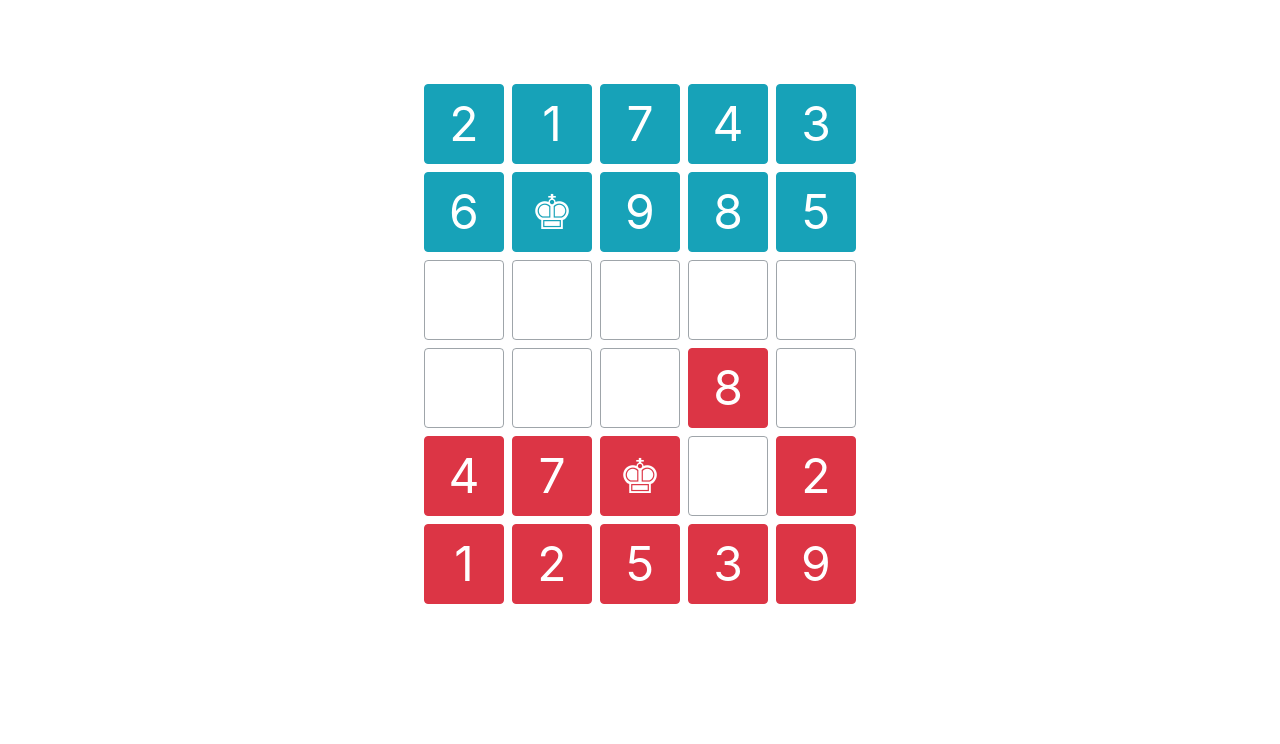
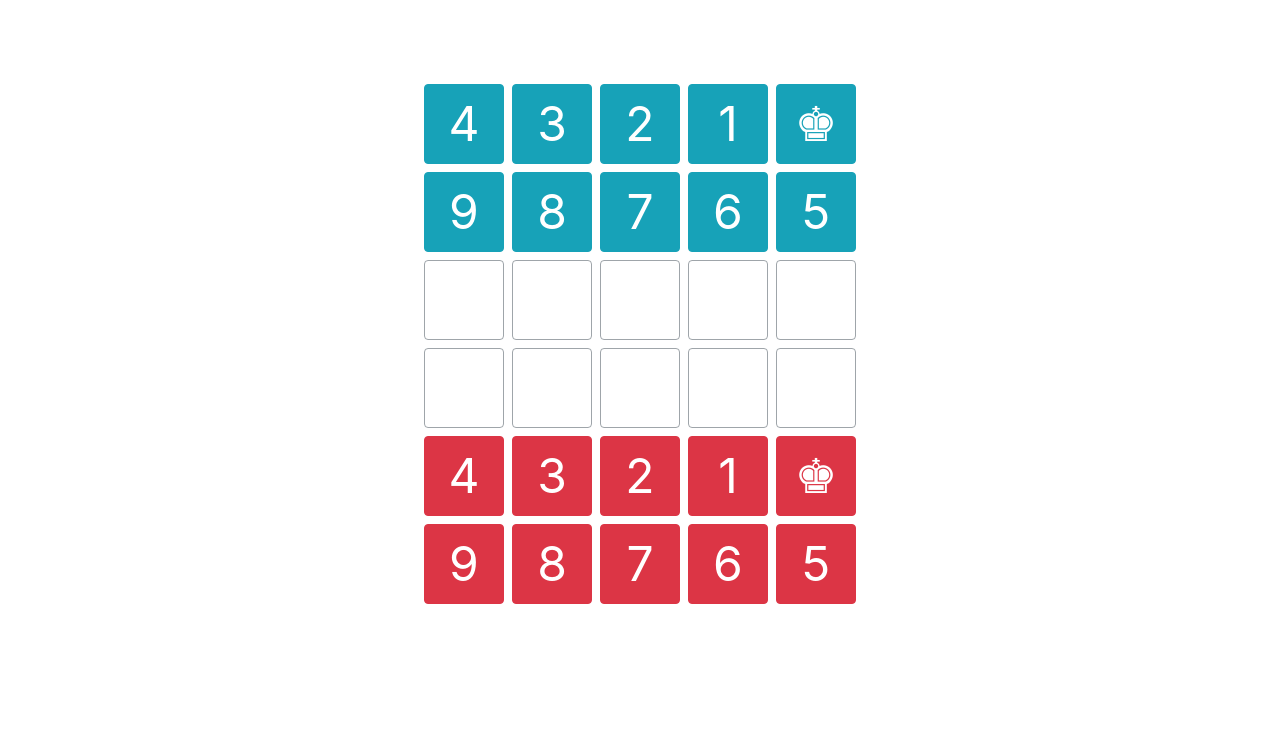
Before and after one commit to thomasmarlow/chessterisk, a website: page index.html in a window 1280 px wide. Shown: the part 56-800 px from the top of the page. Drawn offline with Linux system fonts and the light colour scheme.

Commit message:
board creation now depends on list of JSONs

```diff
--- a/index.html
+++ b/index.html
@@ -8,7 +8,7 @@
   <meta name="description" content="">
   <meta name="author" content="">
 
-  <title>Chanss</title>
+  <title>chessterisk*</title>
 
   <!-- Bootstrap core CSS -->
   <link href="vendor/bootstrap/css/bootstrap.min.css" rel="stylesheet">
@@ -22,11 +22,11 @@
   <!-- Navigation -->
   <nav class="navbar navbar-expand-lg navbar-dark bg-dark static-top">
     <div class="container">
-      <a class="navbar-brand" href="#">chanss.com</a>
+      <a class="navbar-brand" href="#">chessterisk*</a>
       <button class="navbar-toggler" type="button" data-toggle="collapse" data-target="#navbarResponsive" aria-controls="navbarResponsive" aria-expanded="false" aria-label="Toggle navigation">
         <span class="navbar-toggler-icon"></span>
       </button>
-      <div class="collapse navbar-collapse" id="navbarResponsive">
+      <!-- <div class="collapse navbar-collapse" id="navbarResponsive">
         <ul class="navbar-nav ml-auto">
           <li class="nav-item active">
             <a class="nav-link" href="#">algo
@@ -43,7 +43,7 @@
             <a class="nav-link" href="#">quién sabe</a>
           </li>
         </ul>
-      </div>
+      </div> -->
     </div>
   </nav>
 
@@ -51,104 +51,104 @@
   <div id="board-main" class="container" style="height: 85vh; padding-top: 10vh;">
     <div class="row justify-content-center">
       <div class="col-auto m-0 p-1">
-        <button type="button" class="btn btn-info board-ally-piece" style="height: 10vh; width: 10vh; font-size: 6vh; line-height: 6vh">2</button>
+        <button id="board-square-5-4" type="button" class="btn board-square board-empty-square btn-outline-secondary disabled"></button>
       </div>
       <div class="col-auto m-0 p-1">
-        <button type="button" class="btn btn-info board-ally-piece" style="height: 10vh; width: 10vh; font-size: 6vh; line-height: 6vh">1</button>
+        <button id="board-square-5-3" type="button" class="btn board-square board-empty-square btn-outline-secondary disabled"></button>
       </div>
       <div class="col-auto m-0 p-1">
-        <button type="button" class="btn btn-info board-ally-piece" style="height: 10vh; width: 10vh; font-size: 6vh; line-height: 6vh">7</button>
+        <button id="board-square-5-2" type="button" class="btn board-square board-empty-square btn-outline-secondary disabled"></button>
       </div>
       <div class="col-auto m-0 p-1">
-        <button type="button" class="btn btn-info board-ally-piece" style="height: 10vh; width: 10vh; font-size: 6vh; line-height: 6vh">4</button>
+        <button id="board-square-5-1" type="button" class="btn board-square board-empty-square btn-outline-secondary disabled"></button>
       </div>
       <div class="col-auto m-0 p-1">
-        <button type="button" class="btn btn-info board-ally-piece" style="height: 10vh; width: 10vh; font-size: 6vh; line-height: 6vh">3</button>
+        <button id="board-square-5-0" type="button" class="btn board-square board-empty-square btn-outline-secondary disabled"></button>
       </div>
     </div>
     <div class="row justify-content-center">
       <div class="col-auto m-0 p-1">
-        <button type="button" class="btn btn-info board-ally-piece" style="height: 10vh; width: 10vh; font-size: 6vh; line-height: 6vh">6</button>
+        <button id="board-square-4-4" type="button" class="btn board-square board-empty-square btn-outline-secondary disabled"></button>
       </div>
       <div class="col-auto m-0 p-1">
-        <button type="button" class="btn btn-info board-ally-piece" style="height: 10vh; width: 10vh; font-size: 6vh; line-height: 6vh">♚</button>
+        <button id="board-square-4-3" type="button" class="btn board-square board-empty-square btn-outline-secondary disabled"></button>
       </div>
       <div class="col-auto m-0 p-1">
-        <button type="button" class="btn btn-info board-ally-piece" style="height: 10vh; width: 10vh; font-size: 6vh; line-height: 6vh">9</button>
+        <button id="board-square-4-2" type="button" class="btn board-square board-empty-square btn-outline-secondary disabled"></button>
       </div>
       <div class="col-auto m-0 p-1">
-        <button type="button" class="btn btn-info board-ally-piece" style="height: 10vh; width: 10vh; font-size: 6vh; line-height: 6vh">8</button>
+        <button id="board-square-4-1" type="button" class="btn board-square board-empty-square btn-outline-secondary disabled"></button>
       </div>
       <div class="col-auto m-0 p-1">
-        <button type="button" class="btn btn-info board-ally-piece" style="height: 10vh; width: 10vh; font-size: 6vh; line-height: 6vh">5</button>
+        <button id="board-square-4-0" type="button" class="btn board-square board-empty-square btn-outline-secondary disabled"></button>
       </div>
     </div>
     <div class="row justify-content-center">
       <div class="col-auto m-0 p-1">
-        <button type="button" class="btn btn-outline-secondary disabled board-empty-square" style="height: 10vh; width: 10vh; font-size: 6vh; line-height: 6vh"></button>
+        <button id="board-square-3-4" type="button" class="btn board-square board-empty-square btn-outline-secondary disabled"></button>
       </div>
       <div class="col-auto m-0 p-1">
-        <button type="button" class="btn btn-outline-secondary disabled board-empty-square" style="height: 10vh; width: 10vh; font-size: 6vh; line-height: 6vh"></button>
+        <button id="board-square-3-3" type="button" class="btn board-square board-empty-square btn-outline-secondary disabled"></button>
       </div>
       <div class="col-auto m-0 p-1">
-        <button type="button" class="btn btn-outline-secondary disabled board-empty-square" style="height: 10vh; width: 10vh; font-size: 6vh; line-height: 6vh"></button>
+        <button id="board-square-3-2" type="button" class="btn board-square board-empty-square btn-outline-secondary disabled"></button>
       </div>
       <div class="col-auto m-0 p-1">
-        <button type="button" class="btn btn-outline-secondary disabled board-empty-square" style="height: 10vh; width: 10vh; font-size: 6vh; line-height: 6vh"></button>
+        <button id="board-square-3-1" type="button" class="btn board-square board-empty-square btn-outline-secondary disabled"></button>
       </div>
       <div class="col-auto m-0 p-1">
-        <button type="button" class="btn btn-outline-secondary disabled board-empty-square" style="height: 10vh; width: 10vh; font-size: 6vh; line-height: 6vh"></button>
+        <button id="board-square-3-0" type="button" class="btn board-square board-empty-square btn-outline-secondary disabled"></button>
       </div>
     </div>
     <div class="row justify-content-center">
       <div class="col-auto m-0 p-1">
-        <button type="button" class="btn btn-outline-secondary disabled board-empty-square" style="height: 10vh; width: 10vh; font-size: 6vh; line-height: 6vh"></button>
+        <button id="board-square-2-4" type="button" class="btn board-square board-empty-square btn-outline-secondary disabled"></button>
       </div>
       <div class="col-auto m-0 p-1">
-        <button type="button" class="btn btn-outline-secondary disabled board-empty-square" style="height: 10vh; width: 10vh; font-size: 6vh; line-height: 6vh"></button>
+        <button id="board-square-2-3" type="button" class="btn board-square board-empty-square btn-outline-secondary disabled"></button>
       </div>
       <div class="col-auto m-0 p-1">
-        <button type="button" class="btn btn-outline-secondary disabled board-empty-square" style="height: 10vh; width: 10vh; font-size: 6vh; line-height: 6vh"></button>
+        <button id="board-square-2-2" type="button" class="btn board-square board-empty-square btn-outline-secondary disabled"></button>
       </div>
       <div class="col-auto m-0 p-1">
-        <button type="button" class="btn btn-danger board-enemy-piece" style="height: 10vh; width: 10vh; font-size: 6vh; line-height: 6vh">8</button>
+        <button id="board-square-2-1" type="button" class="btn board-square board-empty-square btn-outline-secondary disabled"></button>
       </div>
       <div class="col-auto m-0 p-1">
-        <button type="button" class="btn btn-outline-secondary disabled board-empty-square" style="height: 10vh; width: 10vh; font-size: 6vh; line-height: 6vh"></button>
+        <button id="board-square-2-0" type="button" class="btn board-square board-empty-square btn-outline-secondary disabled"></button>
       </div>
     </div>
     <div class="row justify-content-center">
       <div class="col-auto m-0 p-1">
-        <button type="button" class="btn btn-danger board-enemy-piece" style="height: 10vh; width: 10vh; font-size: 6vh; line-height: 6vh">4</button>
+        <button id="board-square-1-4" type="button" class="btn board-square board-empty-square btn-outline-secondary disabled"></button>
       </div>
       <div class="col-auto m-0 p-1">
-        <button type="button" class="btn btn-danger board-enemy-piece" style="height: 10vh; width: 10vh; font-size: 6vh; line-height: 6vh">7</button>
+        <button id="board-square-1-3" type="button" class="btn board-square board-empty-square btn-outline-secondary disabled"></button>
       </div>
       <div class="col-auto m-0 p-1">
-        <button type="button" class="btn btn-danger board-enemy-piece" style="height: 10vh; width: 10vh; font-size: 6vh; line-height: 6vh">♚</button>
+        <button id="board-square-1-2" type="button" class="btn board-square board-empty-square btn-outline-secondary disabled"></button>
       </div>
       <div class="col-auto m-0 p-1">
-        <button type="button" class="btn btn-outline-secondary disabled board-empty-square" style="height: 10vh; width: 10vh; font-size: 6vh; line-height: 6vh"></button>
+        <button id="board-square-1-1" type="button" class="btn board-square board-empty-square btn-outline-secondary disabled"></button>
       </div>
       <div class="col-auto m-0 p-1">
-        <button type="button" class="btn btn-danger board-enemy-piece" style="height: 10vh; width: 10vh; font-size: 6vh; line-height: 6vh">2</button>
+        <button id="board-square-1-0" type="button" class="btn board-square board-empty-square btn-outline-secondary disabled"></button>
       </div>
     </div>
     <div class="row justify-content-center">
       <div class="col-auto m-0 p-1">
-        <button type="button" class="btn btn-danger board-enemy-piece" style="height: 10vh; width: 10vh; font-size: 6vh; line-height: 6vh">1</button>
+        <button id="board-square-0-4" type="button" class="btn board-square board-empty-square btn-outline-secondary disabled"></button>
       </div>
       <div class="col-auto m-0 p-1">
-        <button type="button" class="btn btn-danger board-enemy-piece" style="height: 10vh; width: 10vh; font-size: 6vh; line-height: 6vh">2</button>
+        <button id="board-square-0-3" type="button" class="btn board-square board-empty-square btn-outline-secondary disabled"></button>
       </div>
       <div class="col-auto m-0 p-1">
-        <button type="button" class="btn btn-danger board-enemy-piece" style="height: 10vh; width: 10vh; font-size: 6vh; line-height: 6vh">5</button>
+        <button id="board-square-0-2" type="button" class="btn board-square board-empty-square btn-outline-secondary disabled"></button>
       </div>
       <div class="col-auto m-0 p-1">
-        <button type="button" class="btn btn-danger board-enemy-piece" style="height: 10vh; width: 10vh; font-size: 6vh; line-height: 6vh">3</button>
+        <button id="board-square-0-1" type="button" class="btn board-square board-empty-square btn-outline-secondary disabled"></button>
       </div>
       <div class="col-auto m-0 p-1">
-        <button type="button" class="btn btn-danger board-enemy-piece" style="height: 10vh; width: 10vh; font-size: 6vh; line-height: 6vh">9</button>
+        <button id="board-square-0-0" type="button" class="btn board-square board-empty-square btn-outline-secondary disabled"></button>
       </div>
     </div>
   </div>
--- a/resources/css/game.css
+++ b/resources/css/game.css
@@ -0,0 +1,6 @@
+.board-square {
+    height: 10vh;
+    width: 10vh;
+    font-size: 6vh;
+    line-height: 6vh
+}
--- a/resources/js/game.js
+++ b/resources/js/game.js
@@ -1,3 +1,14 @@
+var board_grid = []
+var min_row = 0
+var max_row = 6
+var min_col = 0
+var max_col = 5
+var board_ally_styling
+var board_enemy_styling
+var board_red_styling = 'btn-danger'
+var board_blue_styling = 'btn-info'
+var board_side = "blue"
+
 $('#board-main').on('click', '.board-ally-piece', function() {
     board_deselect_all()
     board_reset_all_movable()
@@ -15,28 +26,29 @@ const board_deselect_all = () => {
         if ($(this).hasClass('btn-dark')) {
             $(this).removeClass('btn-dark')
             $(this).removeClass('board-selected')
-            $(this).addClass('btn-info')
+            $(this).addClass(board_ally_styling)
         }
     });
 };
 
 const board_reset_all_movable = () => {
     $('.board-movable-square').each(function () {
-        $(this).removeClass('btn-warning')
         $(this).removeClass('board-movable-square')
         if ($(this).hasClass('board-empty-square')) {
+            $(this).removeClass('btn-secondary')
             $(this).addClass('btn-outline-secondary')
             $(this).addClass('disabled')
         }
         if ($(this).hasClass('board-enemy-piece')) {
-            $(this).addClass('btn-danger')
+            $(this).removeClass('btn-warning')
+            $(this).addClass(board_enemy_styling)
         }
     });
 };
 
 const board_select = (square_to_select) => {
-    if (square_to_select.hasClass('btn-info')) {
-        square_to_select.removeClass('btn-info')
+    if (square_to_select.hasClass(board_ally_styling)) {
+        square_to_select.removeClass(board_ally_styling)
     }
     square_to_select.addClass('btn-dark')
     square_to_select.addClass('board-selected')
@@ -47,6 +59,13 @@ const board_make_movable_squares_for = (selected_ally_piece) => {
         if ($(this).hasClass('btn-outline-secondary')) {
             $(this).removeClass('btn-outline-secondary')
             $(this).removeClass('disabled')
+            $(this).addClass('btn-secondary')
+            $(this).addClass('board-movable-square')
+        }
+    });
+    $('.board-enemy-piece').each(function () {
+        if ($(this).hasClass(board_enemy_styling)) {
+            $(this).removeClass(board_enemy_styling)
             $(this).addClass('btn-warning')
             $(this).addClass('board-movable-square')
         }
@@ -73,7 +92,7 @@ const board_make_move = (selected_ally_piece, movable_square) => {
     if (movable_square.hasClass('board-empty-square')) {
         movable_square.removeClass('board-empty-square')
         movable_square.removeClass('board-movable-square')
-        movable_square.removeClass('btn-warning')
+        movable_square.removeClass('btn-secondary')
         can_move = true
     }
     if (movable_square.hasClass('board-enemy-piece')) {
@@ -86,7 +105,7 @@ const board_make_move = (selected_ally_piece, movable_square) => {
     }
     if (can_move) {
         movable_square.addClass('board-ally-piece')
-        movable_square.addClass('btn-info')
+        movable_square.addClass(board_ally_styling)
         selected_ally_piece.removeClass('board-ally-piece')
         selected_ally_piece.removeClass('btn-dark')
         selected_ally_piece.removeClass('board-selected')
@@ -99,15 +118,201 @@ const board_make_move = (selected_ally_piece, movable_square) => {
 };
 
 const board_attack = (selected_ally_piece, movable_square) => {
-    return false
+    return true
 };
 
 const test_logger = (to_log) => {
-    if (false) {
+    if (true) {
         console.log(to_log)
     }
 };
 
 $(document).ready(function() {
-    // TODO
+    board_side = self_board_side()
+    self_generate_board_grid()
+    test_logger(board_grid)
+    test_logger(board_side == "red")
+    if (board_side == "red") {
+        board_ally_styling = board_red_styling
+        board_enemy_styling = board_blue_styling
+    } else {
+        test_logger('ally styling to blue')
+        board_ally_styling = board_blue_styling
+        board_enemy_styling = board_red_styling
+    }
+    for (let row = min_row; row < max_row; row++) {
+        for (let col = min_col; col < max_col; col++) {
+            if (board_side == 'red') {
+                board_square_set(row, col, board_grid[row][col]);
+            } else {
+                test_logger('inside for-else')
+                board_square_set(max_row-row-1, max_col-col-1, board_grid[row][col]);
+            }
+        }
+    }
 });
+
+const board_square_set = (row, col, board_square_data) => {
+    test_logger([row, col, board_square_data])
+    let board_square = $(`#board-square-${row}-${col}`)
+    if (board_square_data.type == 'empty') {
+        board_square.addClass('board-empty-square')
+        board_square.addClass('btn-outline-secondary')
+        board_square.addClass('disabled')
+        return
+    } else {
+        board_square.removeClass('board-empty-square')
+        board_square.removeClass('btn-outline-secondary')
+        board_square.removeClass('disabled')
+    }
+    board_square.text(board_square_data.text)
+    if (board_square_data.type == board_side) {
+        board_square.addClass('board-ally-piece')
+    } else {
+        board_square.addClass('board-enemy-piece')
+    }
+    if (board_square_data.type == 'red') {
+        board_square.addClass(board_red_styling)
+    } else {
+        board_square.addClass(board_blue_styling)
+    }
+}
+
+const self_board_side = () => {
+    return 'red'
+}
+
+const self_generate_board_grid = () => {
+    for (let row = 0; row < 6; row++) {
+        board_grid[row] = []
+    }
+    board_grid[0][0] = {
+        'type': 'red',
+        'text': '5',
+        'row': 0,
+        'col': 0
+    }
+    board_grid[0][1] = {
+        'type': 'red',
+        'text': '6',
+        'row': 0,
+        'col': 1
+    }
+    board_grid[0][2] = {
+        'type': 'red',
+        'text': '7',
+        'row': 0,
+        'col': 2
+    }
+    board_grid[0][3] = {
+        'type': 'red',
+        'text': '8',
+        'row': 0,
+        'col': 3
+    }
+    board_grid[0][4] = {
+        'type': 'red',
+        'text': '9',
+        'row': 0,
+        'col': 4
+    }
+    board_grid[1][0] = {
+        'type': 'red',
+        'text': '♚',
+        'row': 1,
+        'col': 0
+    }
+    board_grid[1][1] = {
+        'type': 'red',
+        'text': '1',
+        'row': 1,
+        'col': 1
+    }
+    board_grid[1][2] = {
+        'type': 'red',
+        'text': '2',
+        'row': 1,
+        'col': 2
+    }
+    board_grid[1][3] = {
+        'type': 'red',
+        'text': '3',
+        'row': 1,
+        'col': 3
+    }
+    board_grid[1][4] = {
+        'type': 'red',
+        'text': '4',
+        'row': 1,
+        'col': 4
+    }
+    for (let row = 2; row < 4; row++) {
+        for (let col = 0; col < 5; col++) {
+            board_grid[row][col] = {
+                'type': 'empty',
+                'row': row,
+                'col': col
+            }
+        }
+    }
+    board_grid[4][0] = {
+        'type': 'blue',
+        'text': '5',
+        'row': 4,
+        'col': 0
+    }
+    board_grid[4][1] = {
+        'type': 'blue',
+        'text': '6',
+        'row': 4,
+        'col': 1
+    }
+    board_grid[4][2] = {
+        'type': 'blue',
+        'text': '7',
+        'row': 4,
+        'col': 2
+    }
+    board_grid[4][3] = {
+        'type': 'blue',
+        'text': '8',
+        'row': 4,
+        'col': 3
+    }
+    board_grid[4][4] = {
+        'type': 'blue',
+        'text': '9',
+        'row': 4,
+        'col': 4
+    }
+    board_grid[5][0] = {
+        'type': 'blue',
+        'text': '♚',
+        'row': 5,
+        'col': 0
+    }
+    board_grid[5][1] = {
+        'type': 'blue',
+        'text': '1',
+        'row': 5,
+        'col': 1
+    }
+    board_grid[5][2] = {
+        'type': 'blue',
+        'text': '2',
+        'row': 5,
+        'col': 2
+    }
+    board_grid[5][3] = {
+        'type': 'blue',
+        'text': '3',
+        'row': 5,
+        'col': 3
+    }
+    board_grid[5][4] = {
+        'type': 'blue',
+        'text': '4',
+        'row': 5,
+        'col': 4
+    }
+}
```
